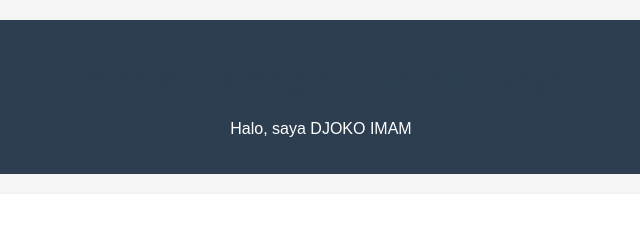
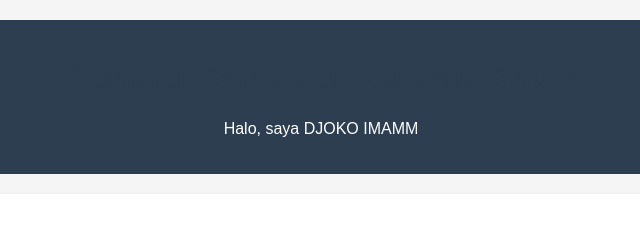
Before and after one commit to imamd12/exercise, a plain HTML site: page index.html in a window 1280 px wide. Shown: the top 231 px of the page, 319-959 px from the left. Drawn offline with Linux system fonts and the light colour scheme.

```diff
--- a/index.html
+++ b/index.html
@@ -9,7 +9,7 @@
 <body>
     <header>
         <h1>Selamat Datang di Portfolio Saya!</h1>
-        <p>Halo, saya DJOKO IMAM</p>
+        <p>Halo, saya DJOKO IMAMM</p>
     </header>
 
     <main>
```
